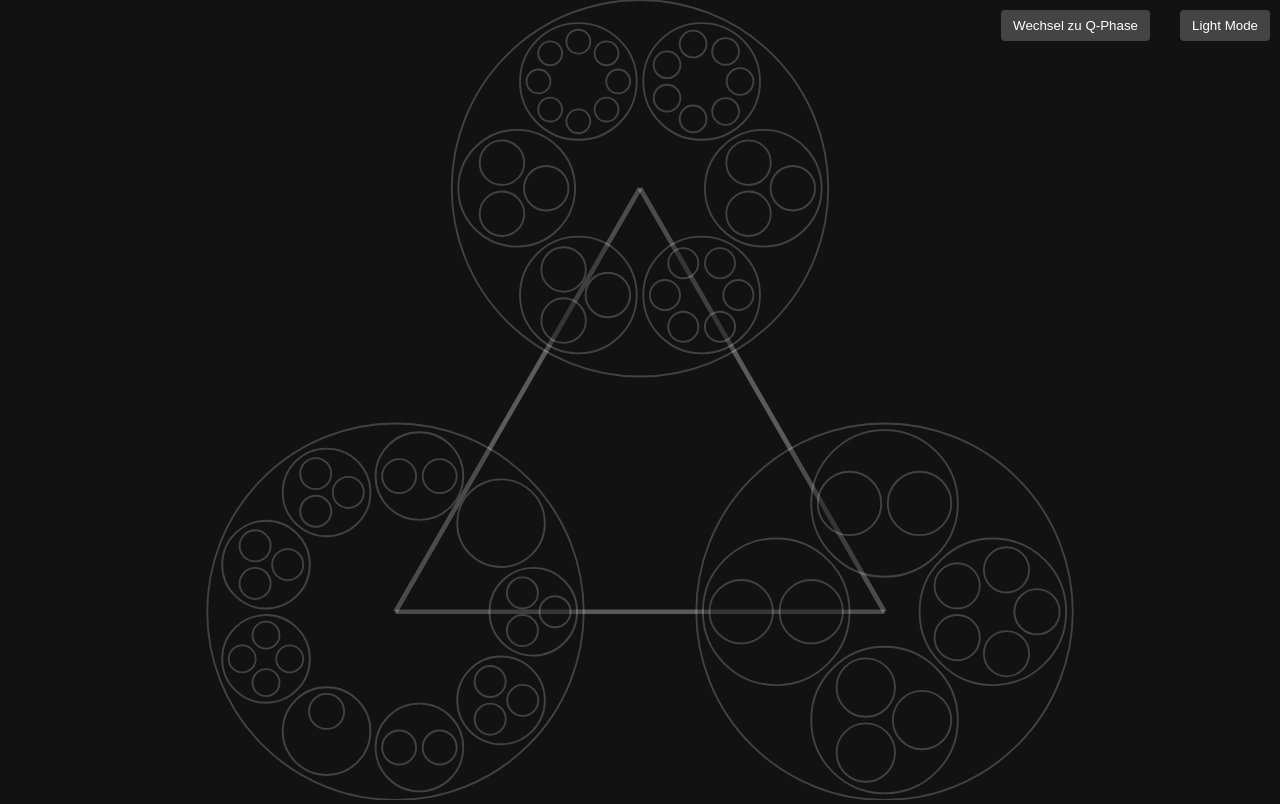
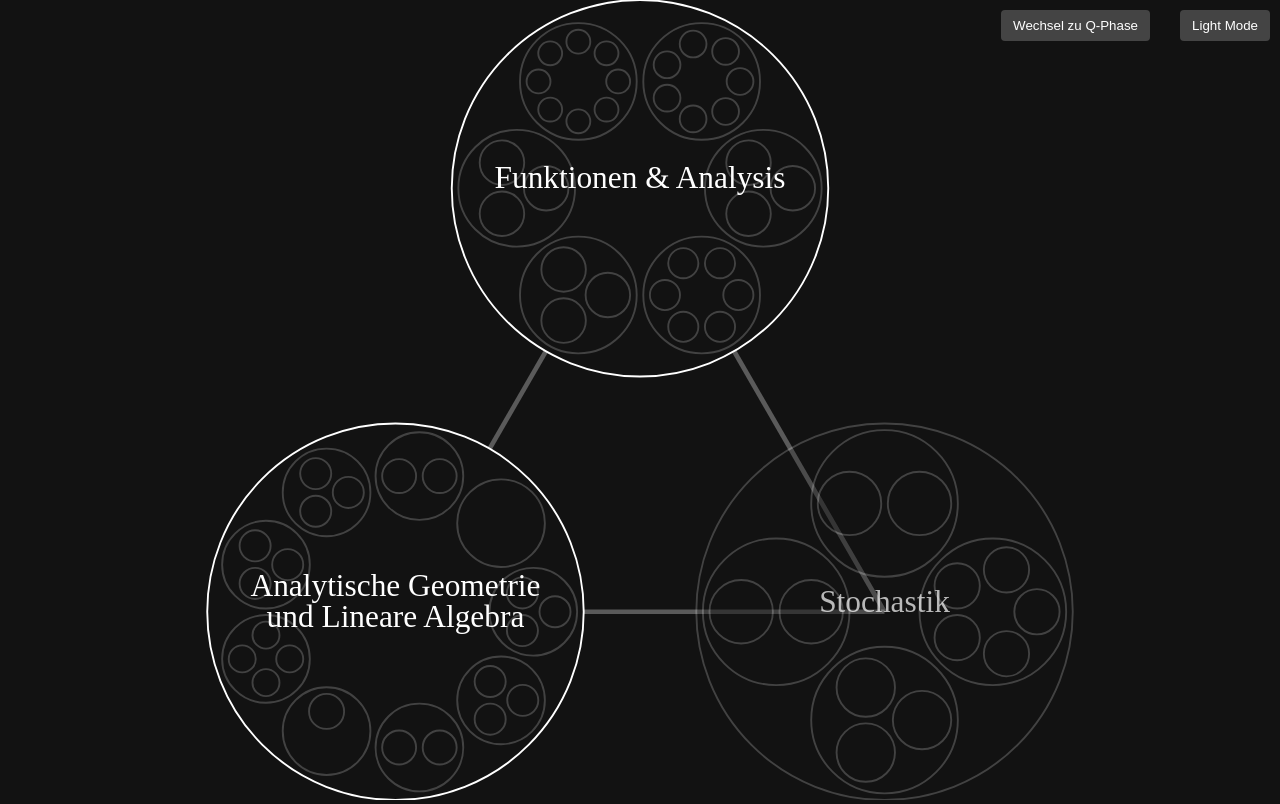
Before and after one commit to WILangeSteffen/WILangeSteffen, a plain HTML site: page index.html in a window 1280 px wide. Drawn offline with nearby package versions, Linux system fonts and the light colour scheme.

Commit message:
Add files via upload

```diff
--- a/index.html
+++ b/index.html
@@ -348,11 +348,12 @@
         cy: cy,
         r: parentRadius,
         text: data.text,
-        data: data,  // Enthält phase
+        data: data,
         level: level,
         parent: parent,
         childrenData: data.children || []
       };
+      // Für Level 1 direkt sichtbar (unabhängig vom Zoom)
       node.visible = (level === 1);
       nodes.push(node);
       if (parent) { links.push({ source: parent, target: node }); }
@@ -470,19 +471,21 @@
         wrapText(d3.select(this), d.text, d.r);
       });
 
-    // Funktion zur Berechnung der Label-Opacity
+    // Berechnung der Label-Opacity
     function getLabelOpacity(d) {
       if (!d.visible) return 0;
+      // Falls ein Knoten sichtbare Kinder hat, Label ausblenden
       if (nodes.some(n => n.parent === d && n.visible)) return 0;
       return (d.data.phase === "both" || d.data.phase === currentPhase) ? 1 : 0.7;
     }
 
-    // Zoom-Funktion: Wendet Sichtbarkeit und Phase-Filterung an.
+    // Zoom-Funktion: Wendet Transformation, Sichtbarkeit und Phase-Filterung an.
     function zoomed(event) {
       g.attr("transform", event.transform);
       const currentScale = event.transform.k;
       nodes.forEach(d => {
-        d.visible = currentScale >= d.level;
+        // Level 1 Knoten immer sichtbar, ansonsten abhängig vom Zoom
+        d.visible = (d.level === 1) || (currentScale >= d.level);
       });
       circles.style("opacity", d => d.visible && (d.data.phase === "both" || d.data.phase === currentPhase) ? 1 : 0.2);
       labels.style("opacity", d => getLabelOpacity(d));
```
